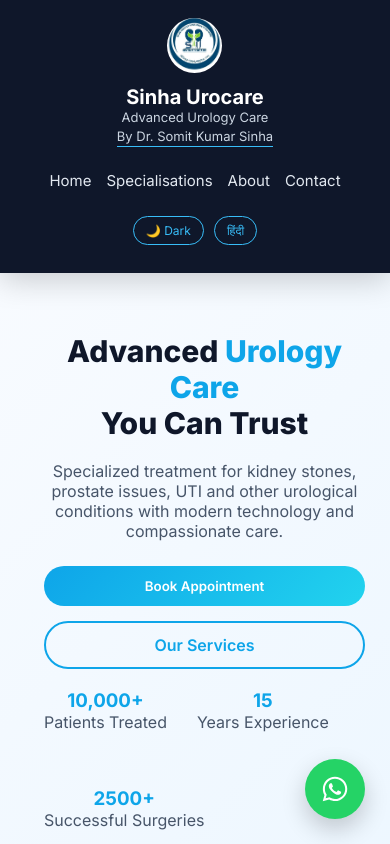
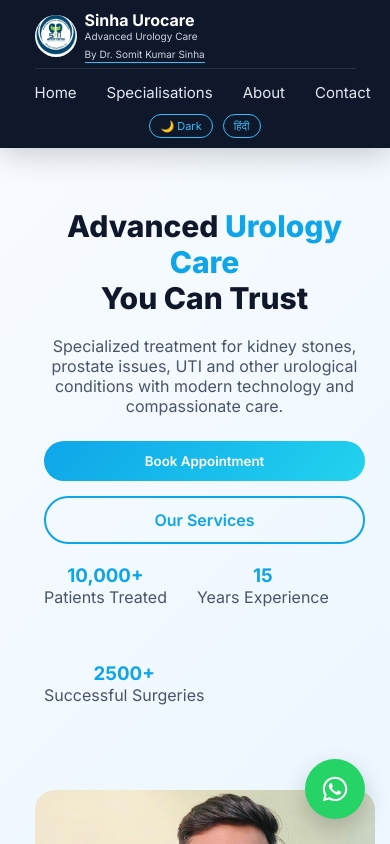
Before and after one commit to shobhitm1/sinhaurocare, a React (Vite) app: page / in a window 390 px wide. Shown: the top 844 px of the page. Built offline with nearby package versions, Linux system fonts and the light colour scheme.

Commit message:
added services button fix

```diff
--- a/src/components/Header.css
+++ b/src/components/Header.css
@@ -2,7 +2,7 @@
 
 .navbar {
   background: #0f172a;
-  padding: 18px 0;
+  padding: 16px 0;
   box-shadow: 0 6px 30px rgba(0, 0, 0, 0.2);
   position: sticky;
   top: 0;
@@ -79,11 +79,10 @@
   padding: 6px 0;
 }
 
+/* Hover (desktop) */
 .nav-links a:hover {
   color: #22d3ee;
 }
-
-/* underline animation */
 
 .nav-links a::after {
   content: "";
@@ -98,6 +97,16 @@
 
 .nav-links a:hover::after {
   width: 100%;
+}
+
+/* ================= MOBILE TAP EFFECT 🔥 ================= */
+
+.nav-links a:active::after {
+  width: 100%;
+}
+
+.nav-links a:active {
+  color: #22d3ee;
 }
 
 /* ================= TOGGLE BUTTONS ================= */
@@ -123,9 +132,8 @@
   color: white;
 }
 
-/* ================= RESPONSIVE ================= */
+/* ================= Tablet ================= */
 
-/* Tablet */
 @media (max-width: 992px) {
   .logo-img {
     height: 55px;
@@ -137,34 +145,61 @@
   }
 }
 
-/* ================= Mobile changes ================= */
+/* ================= MOBILE FINAL ================= */
+
 @media (max-width: 768px) {
+
+  .navbar {
+    padding: 10px 0;
+  }
+
   .nav-container {
-    flex-direction: column;
+    flex-direction: row;
+    justify-content: space-between;
     align-items: center;
-    text-align: center;
-    gap: 10px;
+    padding: 0 12px;
   }
 
   .logo-wrapper {
-    flex-direction: column;
+    flex-direction: row;
     align-items: center;
+    gap: 8px;
   }
 
-  .logo-text {
-    text-align: center;
+  .logo-img {
+    height: 42px;
+    width: 42px;
   }
 
-  .nav-links {
-    display: flex;   /* 🔥 show links again */
-    flex-wrap: wrap;
-    justify-content: center;
-    gap: 15px;
-    margin-top: 10px;
+  .logo-text h1 {
+    font-size: 16px;
   }
 
+  /* KEEP TEXT SMALL */
+  .logo-text p,
+  .doctor-name {
+    font-size: 10px;
+  }
+
+  /* CENTER BUTTONS */
   .toggle-wrapper {
+    width: 100%;
     justify-content: center;
-    margin: 10px 0;
+    margin-top: 6px;
+  }
+
+  .toggle-btn {
+    font-size: 11px;
+    padding: 4px 10px;
+  }
+
+  /* NAV LINKS */
+  .nav-links {
+    width: 100%;
+    justify-content: space-around;
+    margin-top: 6px;
+    font-size: 13px;
+    border-top: 1px solid rgba(255,255,255,0.1);
+    padding-top: 8px;
   }
 }
--- a/src/pages/Home.jsx
+++ b/src/pages/Home.jsx
@@ -153,7 +153,7 @@
       </section>
 
       {/* 🔥 SERVICES (SPECIALIZATIONS) */}
-      <section id="services" className="services-section">
+      <section id="specializations" className="services-section">
         <div className="container">
           <h2 className="section-title">
             {language === "en" ? "Our Specializations" : "हमारी विशेषज्ञताएँ"}
```
